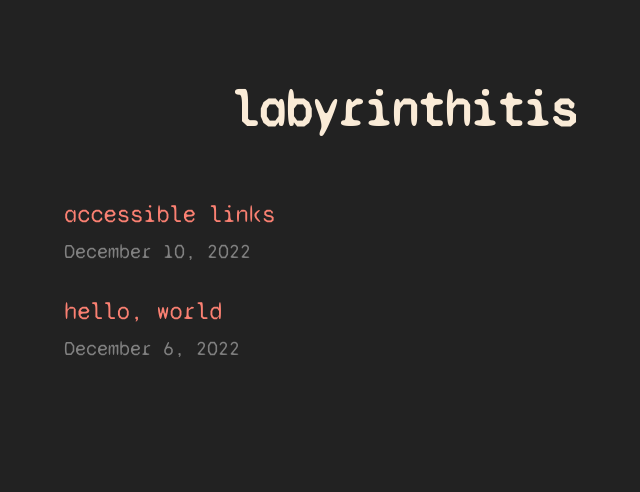
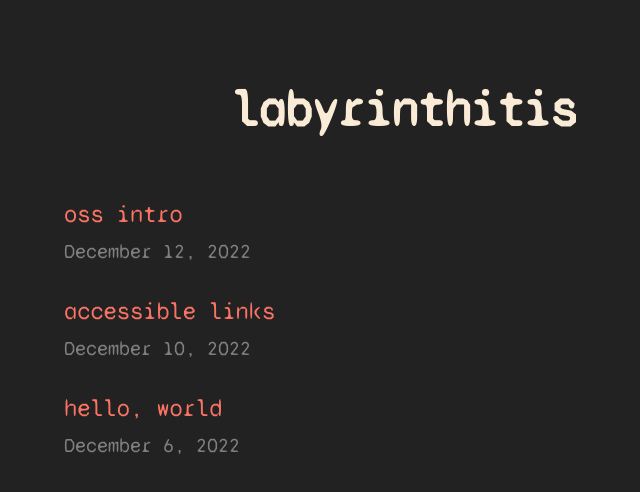
Before and after one commit to labyrinthitis/labyrinthitis.github.io, a Next.js app: page / in a window 1280 px wide. Shown: the top 492 px of the page, without its empty margins (236-876 px from the left). Built offline with nearby package versions, Linux system fonts and the light colour scheme.

Commit message:
new log, made css scss-esque, added footer

```diff
--- a/components/layout.module.css
+++ b/components/layout.module.css
@@ -10,6 +10,18 @@
   align-items: center;
 }
 
-.backToHome {
+.footer {
+  font-size: 16px;
+  color: var(--footer-color);
   margin: 3rem 0 0;
 }
+
+.footer a {
+  color: var(--footer-anchor-color);
+  text-decoration: underline;
+}
+
+.footer a:hover {
+  color: var(--footer-anchor-color);
+  text-decoration: none;
+}
--- a/components/layout.tsx
+++ b/components/layout.tsx
@@ -50,8 +50,8 @@ export default function Layout({
       </header>
       <main>{children}</main>
       {!home && (
-        <div className={styles.backToHome}>
-          <Link href="/">..</Link>
+        <div className={styles.footer}>
+          <p><Link href="/">index</Link> • <Link href="https://github.com/labyrinthitis">github</Link></p>
         </div>
       )}
     </div>
--- /dev/null
+++ b/posts/oss-intro.md
@@ -0,0 +1,8 @@
+---
+title: 'oss intro'
+date: '2022-12-12'
+---
+
+As a layman, I agree with the advocacy toward (Free) Open Source Software, (F)OSS as an acronym.
+
+A gentle way to get into the space is by contributing to your favorite project's open repository by way of focusing on something small like an editorial correction. I did so this past week: I made a [one-word correction](https://github.com/vercel/next.js/pull/43766#event-8009538581) on the [Next.js repository](https://github.com/vercel/next.js). Seemingly excessive but a good starter.
--- a/styles/global.css
+++ b/styles/global.css
@@ -3,15 +3,25 @@
   src: url(SyneMono-Regular.ttf);
 }
 
+* {
+  --text-color: antiquewhite;
+  --back-color: #222;
+  --link-color: rgb(251, 115, 100);
+  --link-color-hover:rgb(254, 149, 114);
+  --code-back-color: #333;
+  --code-border-color: #444;
+  --footer-color: rgb(80, 80, 80);
+  --footer-anchor-color: rgb(80, 80, 80);
+}
+
 html,
 body {
-  background: #222;
-  color: antiquewhite;
+  background: var(--back-color);
+  color: var(--text-color);
   padding: 0;
   margin: 0;
-  font-family: 'Syne', monospace;
+  font: 20px 'Syne', monospace;
   line-height: 1.6;
-  font-size: 20px;
 }
 
 * {
@@ -19,12 +29,16 @@ body {
 }
 
 a {
-  color: salmon;
+  color: var(--link-color);
   text-decoration: none;
 }
 
+a:hover {
+  color: var(--link-color-hover);
+}
+
 a[href*="//"]:after {
-  content: "↗"; /* top right arrow: ↗ */
+  content: "\2197";
 }
 
 img {
@@ -37,8 +51,8 @@ code {
 }
 
 pre {
-  background: #333;
+  background: var(--code-back-color);
   padding: 0.4rem 0.8rem;
   border-radius: 0.4rem;
-  border: 0.06rem solid #444;
+  border: 0.06rem solid var(--code-border-color);
 }
```
Also changed, not shown: posts/accessible-links.md (+1 -1 lines), 7 other files (tests, documents, lock files or other folders).
